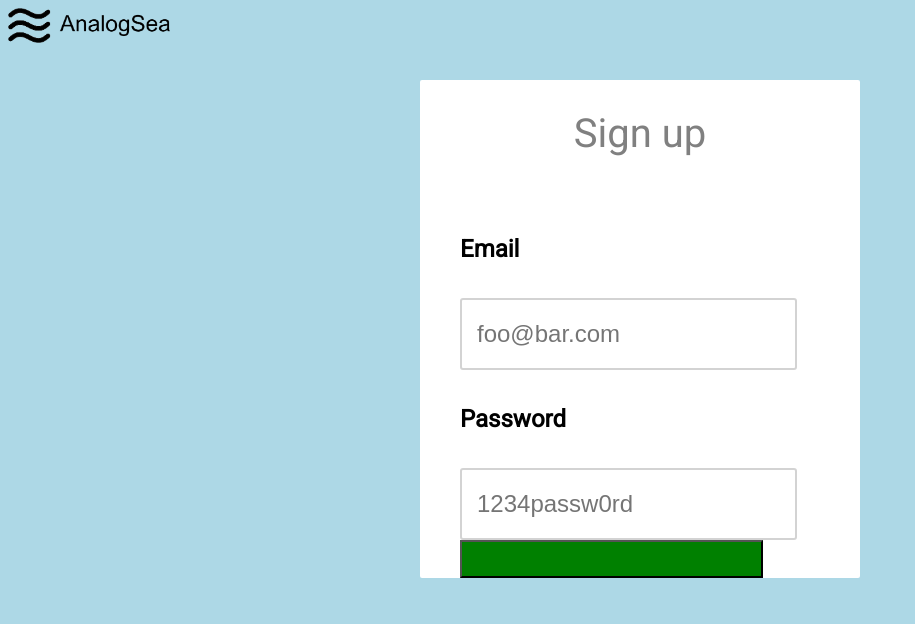
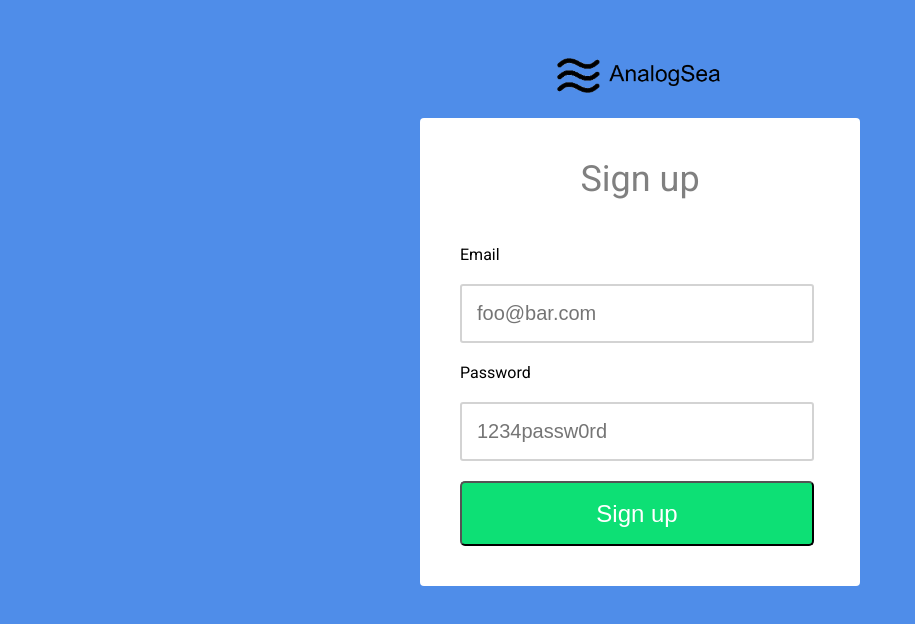
Before and after one commit to Dkaf/analogsea_forum, a plain HTML site: page index.html in a window 1280 px wide. Shown: the whole page, without its empty margins (0-915 px from the left). Drawn offline with Linux system fonts and the light colour scheme.

Commit message:
polished inputs and buttons

```diff
--- a/index.html
+++ b/index.html
@@ -8,18 +8,16 @@
   </head>
   <body>
     <main>
-      <img class ="logo"src="analogsealogo.png" alt="Analog Sea logo" />
-      <div class="form_box">
-        <h2 class="form_title">Sign up</h2>
+      <img class ="logo" src="analogsealogo.png" alt="Analog Sea logo" />
         <form class="main_form" action="/signup/" method="post">
-          <h2 class="input_title">Email</h2>
+          <legend class="form_title">Sign up</legend>
+          <label for="user_email">Email</label>
           <input type="email" name="user_email"  placeholder="foo@bar.com" id="user_email" required>
-          <h2 class="input_title">Password</h2>
+          <label for="password" >Password</label>
           <input type="password" name="password" placeholder="1234passw0rd" id="password" required>
-          <button type="submit" name="signup_button"></button>
+          <button type="submit"> Sign up</button>
         </form>
 
-    </div>
     </main>
   </body>
 </html>
--- a/main.css
+++ b/main.css
@@ -1,50 +1,52 @@
 html {
-  background: lightblue;
+  background:rgb(79, 141, 233);
   font-family: 'Roboto', sans-serif;
 }
 
 .logo {
   height: 35px;
+  margin: 0 auto;
+  padding-top: 50px;
+  padding-bottom: 25px;
+  display: block;
 }
 
-.form_box {
+.main_form {
   background: white;
-  padding: 0px 40px;
+  padding: 40px;
   width: 360px;
-  margin: 0px auto;
-  border-radius: 2px;
+  margin: 0 auto;
+  border-radius: 4px;
 }
 
 .form_title {
   text-align: center;
+  margin: 0 auto 45px;
   color: grey;
-  padding: 30px 0;
-  font-size: 2.5em;
-  font-weight: normal;
-}
-
-.input_title {
-  padding: 15px 0;
+  font-size: 2.25em;
 }
 
 .main_form input {
-  width: 303px;
-  height: 38px;
+  width: 320px;
+  height: 25px;
+  margin: 20px auto;
   padding: 15px;
   border: 2px solid lightgrey;
   border-radius: 3px;
-  font-size: 1.5em;
-  font-weight: normal;
+  font-size: 1.25em;
 }
 
 button {
-  background: green;
+  background:rgb(13, 224, 117);
   color: white;
-  width: 303px;
-  height: 38px;
-  padding: 15px;
+  width: 354px;
+  height: 65px;
+  font-size: 1.5em;
+  border-radius: 5px;
+  margin: 0 auto;
+  text-align: center;
 }
 
 button:hover {
-  background: darkgreen;
+  background: rgb(16, 189, 101);
 }
```
